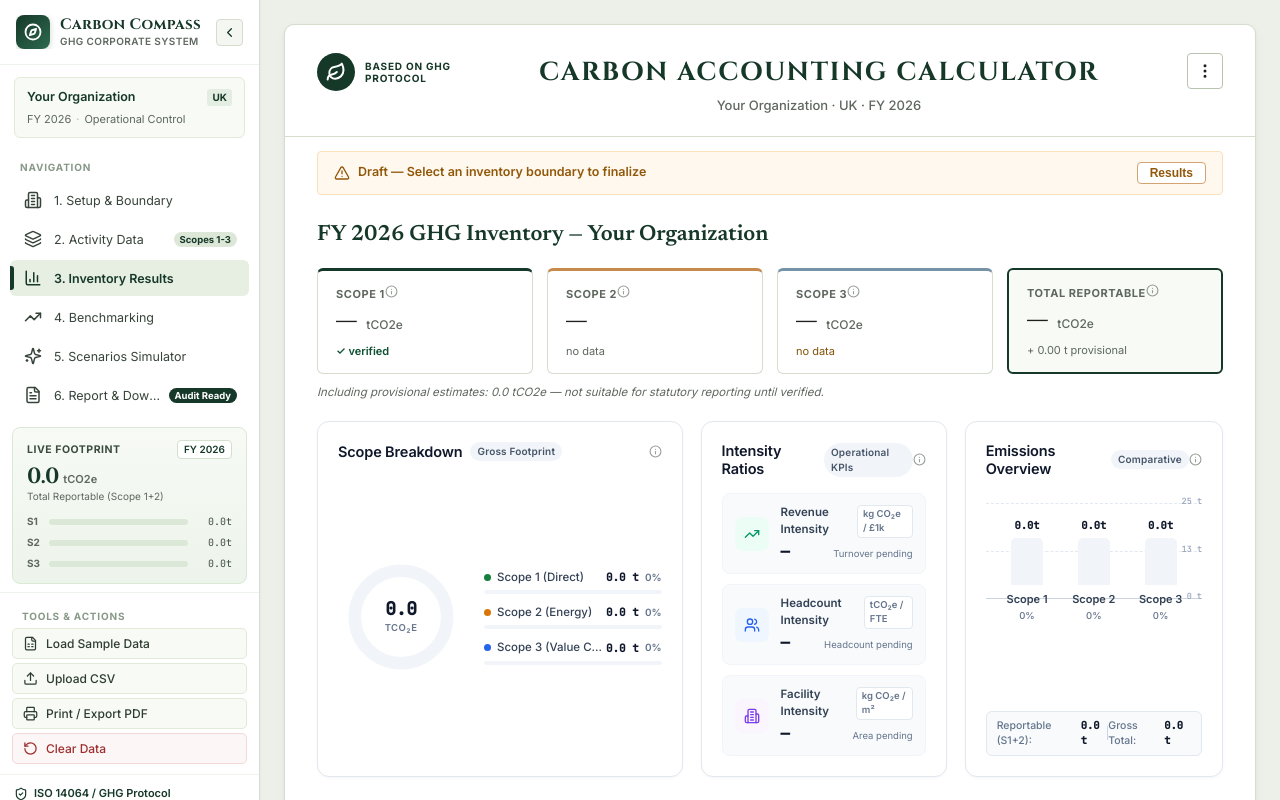
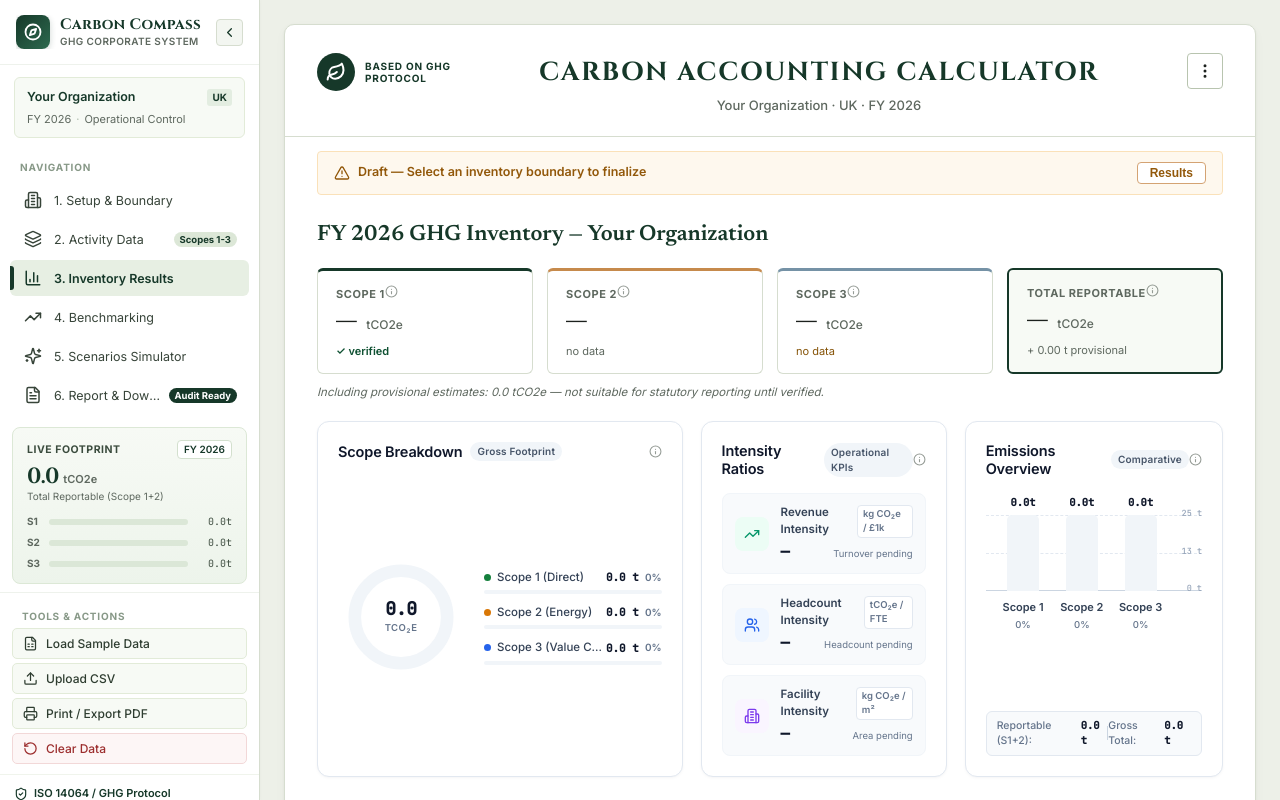
Before and after one commit to Shree999751/Carbon-Ledger, a React (Vite) app: page / in a window 1280 px wide. Both pictures are taken after a click on the button "3. Inventory Results". Shown: the top 800 px of the page. Built offline with nearby package versions, Linux system fonts and the light colour scheme.

Commit message:
Fix chart baseline overlapping and cutting through Scope labels

```diff
--- a/src/components/ResultsTab.tsx
+++ b/src/components/ResultsTab.tsx
@@ -322,7 +322,8 @@ export const ResultsTab: React.FC<ResultsTabProps> = ({
 
           <div className="overview-chart-container">
             <div className="overview-chart-canvas">
-              {/* Reference Gridlines with Real Values */}
+              {/* Reference Gridlines with Real Values and Bars */}
+              <div className="overview-plot-area">
                 <div className="overview-gridlines">
                   <div className="overview-gridline">
                     <span className="overview-gridline-val">{yCeil} t</span>
@@ -330,47 +331,52 @@ export const ResultsTab: React.FC<ResultsTabProps> = ({
                   <div className="overview-gridline">
                     <span className="overview-gridline-val">{Math.round(yCeil * 0.5)} t</span>
                   </div>
-                <div className="overview-gridline" style={{ borderBottomStyle: 'solid', borderBottomColor: '#cbd5e1' }}>
+                  <div className="overview-gridline baseline">
                     <span className="overview-gridline-val">0 t</span>
                   </div>
                 </div>
 
-              {/* Proportional Bars */}
+                {/* Proportional Bars sitting on the baseline */}
                 <div className="overview-bars-row">
                   {/* Scope 1 */}
-                <div className="overview-bar-item">
+                  <div className="overview-bar-col">
                     <div className="overview-bar-val">{scope1.totalT.toFixed(1)}t</div>
                     <div className="overview-bar-track">
                       <div className="overview-bar-fill s1" style={{ height: `${s1BarH}%` }} />
                     </div>
-                  <div className="overview-bar-footer">
-                    <span className="overview-bar-name">Scope 1</span>
-                    <span className="overview-bar-pct">{pS1}%</span>
-                  </div>
                   </div>
 
                   {/* Scope 2 */}
-                <div className="overview-bar-item">
+                  <div className="overview-bar-col">
                     <div className="overview-bar-val">{(scope2.hasMarketBased ? scope2.marketTotalT : 0).toFixed(1)}t</div>
                     <div className="overview-bar-track">
                       <div className="overview-bar-fill s2" style={{ height: `${s2BarH}%` }} />
                     </div>
-                  <div className="overview-bar-footer">
-                    <span className="overview-bar-name">Scope 2</span>
-                    <span className="overview-bar-pct">{pS2}%</span>
-                  </div>
                   </div>
 
                   {/* Scope 3 */}
-                <div className="overview-bar-item">
+                  <div className="overview-bar-col">
                     <div className="overview-bar-val">{scope3.totalT.toFixed(1)}t</div>
                     <div className="overview-bar-track">
                       <div className="overview-bar-fill s3" style={{ height: `${s3BarH}%` }} />
                     </div>
-                  <div className="overview-bar-footer">
+                  </div>
+                </div>
+              </div>
+
+              {/* X-Axis Labels: positioned cleanly below the 0 t baseline */}
+              <div className="overview-x-axis">
+                <div className="overview-axis-item">
+                  <span className="overview-bar-name">Scope 1</span>
+                  <span className="overview-bar-pct">{pS1}%</span>
+                </div>
+                <div className="overview-axis-item">
+                  <span className="overview-bar-name">Scope 2</span>
+                  <span className="overview-bar-pct">{pS2}%</span>
+                </div>
+                <div className="overview-axis-item">
                   <span className="overview-bar-name">Scope 3</span>
                   <span className="overview-bar-pct">{pS3}%</span>
-                  </div>
                 </div>
               </div>
             </div>
--- a/src/index.css
+++ b/src/index.css
@@ -1173,15 +1173,22 @@ select:focus {
 
 .overview-chart-canvas {
   position: relative;
-  height: 130px;
   display: flex;
   flex-direction: column;
-  justify-content: flex-end;
+}
+
+.overview-plot-area {
+  position: relative;
+  height: 98px;
+  padding: 0 32px 0 8px;
 }
 
 .overview-gridlines {
   position: absolute;
-  inset: 10px 0 24px 0;
+  top: 22px;
+  left: 0;
+  right: 0;
+  bottom: 0;
   display: flex;
   flex-direction: column;
   justify-content: space-between;
@@ -1192,6 +1199,10 @@ select:focus {
   border-bottom: 1px dashed #e2e8f0;
   position: relative;
   width: 100%;
+}
+
+.overview-gridline.baseline {
+  border-bottom: 1.5px solid #cbd5e1;
 }
 
 .overview-gridline-val {
@@ -1210,17 +1221,14 @@ select:focus {
   justify-content: space-around;
   position: relative;
   z-index: 2;
-  height: 105px;
-  padding: 0 8px;
-}
-
-.overview-bar-item {
+  height: 100%;
+}
+
+.overview-bar-col {
   display: flex;
   flex-direction: column;
   align-items: center;
-  width: 52px;
-  height: 100%;
-  justify-content: flex-end;
+  width: 56px;
 }
 
 .overview-bar-val {
@@ -1234,7 +1242,7 @@ select:focus {
 
 .overview-bar-track {
   width: 32px;
-  height: 72px;
+  height: 76px;
   display: flex;
   align-items: flex-end;
   background: #f1f5f9;
@@ -1248,7 +1256,7 @@ select:focus {
   transition: height 0.4s cubic-bezier(0.16, 1, 0.3, 1), filter 0.15s ease;
 }
 
-.overview-bar-item:hover .overview-bar-fill {
+.overview-bar-col:hover .overview-bar-fill {
   filter: brightness(1.1);
 }
 
@@ -1256,18 +1264,25 @@ select:focus {
 .overview-bar-fill.s2 { background: linear-gradient(180deg, #f59e0b 0%, #d97706 100%); }
 .overview-bar-fill.s3 { background: linear-gradient(180deg, #3b82f6 0%, #2563eb 100%); }
 
-.overview-bar-footer {
+.overview-x-axis {
+  display: flex;
+  justify-content: space-around;
+  padding: 8px 32px 0 8px;
+}
+
+.overview-axis-item {
   display: flex;
   flex-direction: column;
   align-items: center;
-  gap: 1px;
-  margin-top: 6px;
+  width: 56px;
+  gap: 2px;
 }
 
 .overview-bar-name {
   font-size: 11px;
   font-weight: 600;
   color: #334155;
+  white-space: nowrap;
 }
 
 .overview-bar-pct {
```
Lines whose indentation alone changed are shown as unchanged.
